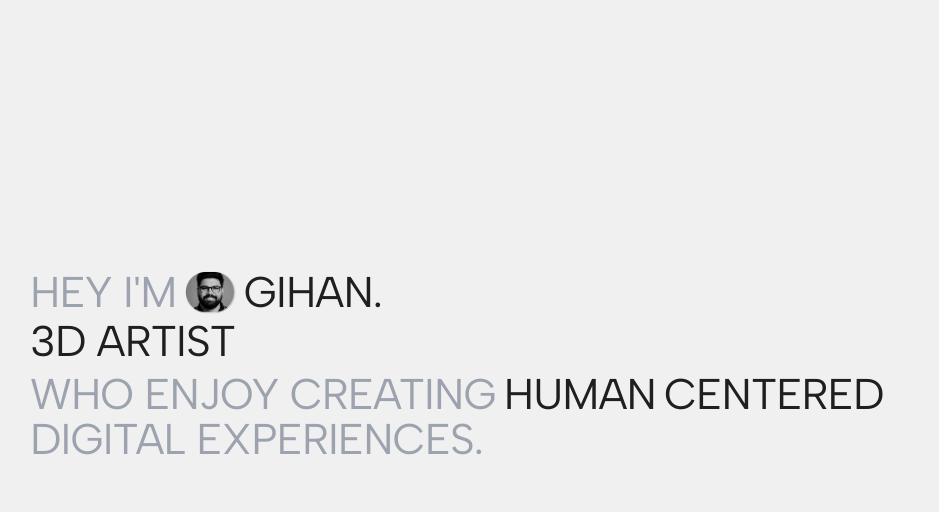
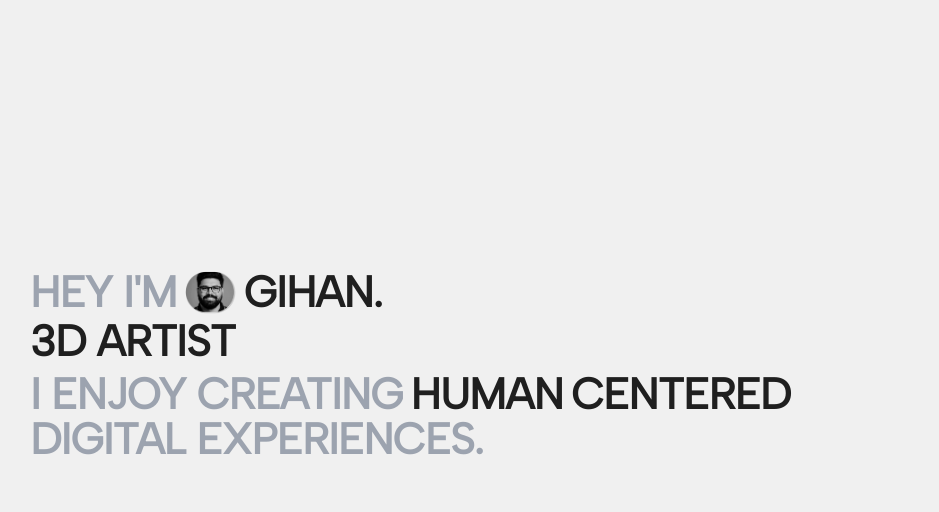
Before and after one commit to GihanSVND/Portfolio, a Next.js app: page / in a window 1280 px wide. Shown: the part 822-1334 px from the top of the page, without its empty margins (102-1041 px from the left). Built offline with nearby package versions, Linux system fonts and the light colour scheme; a web font is replaced by a local one.

Commit message:
font fixing

```diff
--- a/components/Hero.tsx
+++ b/components/Hero.tsx
@@ -6,7 +6,7 @@ import localFont from "next/font/local";
 
 const satoshi = localFont({
   src: "../app/fonts/Satoshi.woff",
-});
+})
 
 const dynamicTitles = ["UI/UX DESIGNER", "3D ARTIST", "WEB DEVELOPER", "IOS DEVELOPER"];
 
@@ -70,7 +70,7 @@ const QuoteReveal = () => {
   ];
 
   const quoteWordsLine2 = [
-    { text: "WHO ENJOY CREATING", gray: true },
+    { text: "I ENJOY CREATING", gray: true },
     { text: "HUMAN", gray: false },
     { text: "CENTERED", gray: false },
     { text: "DIGITAL EXPERIENCES.", gray: true },
@@ -79,22 +79,22 @@ const QuoteReveal = () => {
   return (
     <div
       ref={ref}
-      className="pt-[200px] px-8 sm:px-10 md:px-[120px] max-w-[1300px] relative font-normal"
+      className={`pt-[200px] px-8 sm:px-10 md:px-[120px] max-w-[1300px] relative ${satoshi.className} font-semibold`}
     >
       <motion.div
-        className={`text-[32px] md:text-[43px] leading-[45px] -tracking-[0.02em] text-left font-normal ${satoshi.className}`}
+        className={`text-[32px] md:text-[43px] leading-[45px] -tracking-[0.02em] text-left `}
         variants={containerVariants}
         initial="hidden"
         animate={inView ? "visible" : "hidden"}
       >
         {/* Line 1 */}
-        <div className="flex flex-wrap items-center relative z-10 font-normal">
+        <div className="flex flex-wrap items-center relative z-10 ">
           {quoteWordsLine1.map((word, i) => {
             if (word.text === "GIHAN.") {
               return (
                 <motion.span
                   key={i}
-                  className="inline-flex items-center mr-2 text-[#1F1F1F] relative font-normal"
+                  className="inline-flex items-center mr-2 text-[#1F1F1F] relative "
                   variants={wordVariants}
                 >
                   {/* Hover-scaling image */}
@@ -130,7 +130,7 @@ const QuoteReveal = () => {
         </div>
 
         {/* Dynamic Title (Animated per letter) */}
-        <div className="mt-1 mb-2 flex flex-wrap overflow-hidden font-normal">
+        <div className="mt-1 mb-2 flex flex-wrap overflow-hidden ">
           <AnimatePresence mode="wait">
             <motion.div
               key={dynamicTitles[currentTitleIndex]}
```
